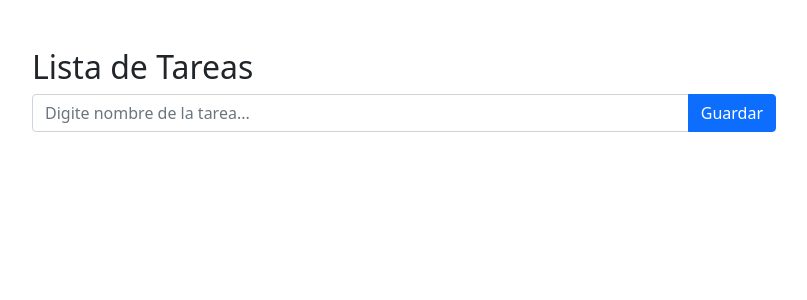
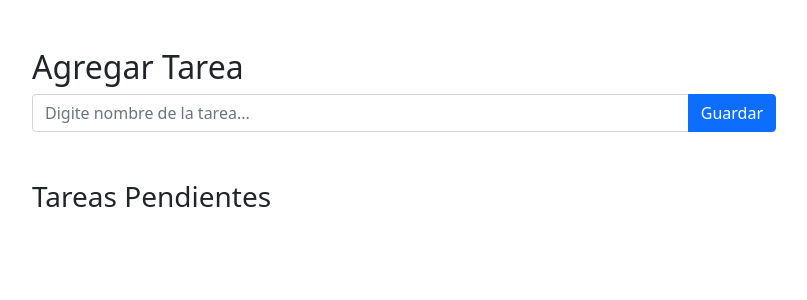
Before and after one commit to Alfareiza/administrador-tareas, a Django app: page /tareas/ in a window 1280 px wide. Shown: the part 56-356 px from the top of the page, without its empty margins (236-1043 px from the left). Run offline with Django 3.2, Linux system fonts and the light colour scheme; data that the repository does not hold is empty.

Commit message:
Listadas las tareas pendientes

```diff
--- a/webdev/settings.py
+++ b/webdev/settings.py
@@ -9,7 +9,6 @@ https://docs.djangoproject.com/en/3.2/topics/settings/
 For the full list of settings and their values, see
 https://docs.djangoproject.com/en/3.2/ref/settings/
 """
-import os
 from functools import partial
 from pathlib import Path
 
--- a/webdev/tareas/models.py
+++ b/webdev/tareas/models.py
@@ -5,3 +5,6 @@ from django.db import models
 class Tarea(models.Model):
     nombre = models.CharField(max_length=128, )
     realizada = models.BooleanField(default=False)
+
+    def __str__(self):
+        return self.nombre
--- a/webdev/tareas/templates/tareas/home.html
+++ b/webdev/tareas/templates/tareas/home.html
@@ -50,16 +50,33 @@
     </div>
     <div class="col-md-8 offset-md-2 mt-5 mb-3">
         <!-- action define para donde voy a enviar los datos del form. -->
+        <h2 class="mt-5">Agregar Tarea</h2>
         <form action="{% url 'tareas:home' %}" method="post">
             {% csrf_token %}
-            <h2>Lista de Tareas</h2>
             <small class="form-text text-muted">{{ form.nombre.errors }}</small>
+            {% comment %}
+            Este formulario envía los al bd haciendo match entre el name del input (nombre) y el del
+            Model "Tarea" que también se llama nombre, haciendo ese insert en el bd.
+            {% endcomment %}
             <div class="input-group mb-3">
                 <input type="text" class="form-control" placeholder="Digite nombre de la tarea..."
                        aria-label="Digite nombre de la tarea..." aria-describedby="button-addon2" name="nombre">
                 <button type="submit" class="btn btn-primary" id="button-addon2">Guardar</button>
             </div>
         </form>
+        <h3 class="mt-5">Tareas Pendientes</h3>
+        {% for tarea in tareas_pendientes %}
+        {% comment %}
+        Recibe de la view el objeto tareas_pendientes que es un query consultado de la bd y lo imprime en
+        el formulario con su atributo nombre (tarea.nombre).
+        {% endcomment %}
+        <form>
+            <div class="form-check">
+                <input class="form-check-input" type="checkbox" value="" id="flexCheckDefault">
+                <label class="form-check-label" for="flexCheckDefault">{{ tarea.nombre }}</label>
+            </div>
+        </form>
+        {% endfor %}
     </div>
 </div>
 </body>
--- a/webdev/tareas/views.py
+++ b/webdev/tareas/views.py
@@ -4,6 +4,7 @@ from django.urls import reverse
 
 # Create your views here.
 from webdev.tareas.forms import TareaNuevaForm
+from webdev.tareas.models import Tarea
 
 
 def home(request):
@@ -13,6 +14,9 @@ def home(request):
             form.save()
             return HttpResponseRedirect(reverse('tareas:home'))
         else:
-            return render(request, 'tareas/home.html', {'form': form}, status=400)
+            tareas_pendientes = Tarea.objects.filter(realizada=False).all()
+            return render(request, 'tareas/home.html', {'form': form, 'tareas_pendientes': tareas_pendientes},
+                          status=400)
 
-    return render(request, 'tareas/home.html')
+    tareas_pendientes = Tarea.objects.filter(realizada=False).all()
+    return render(request, 'tareas/home.html', {'tareas_pendientes': tareas_pendientes})
```
